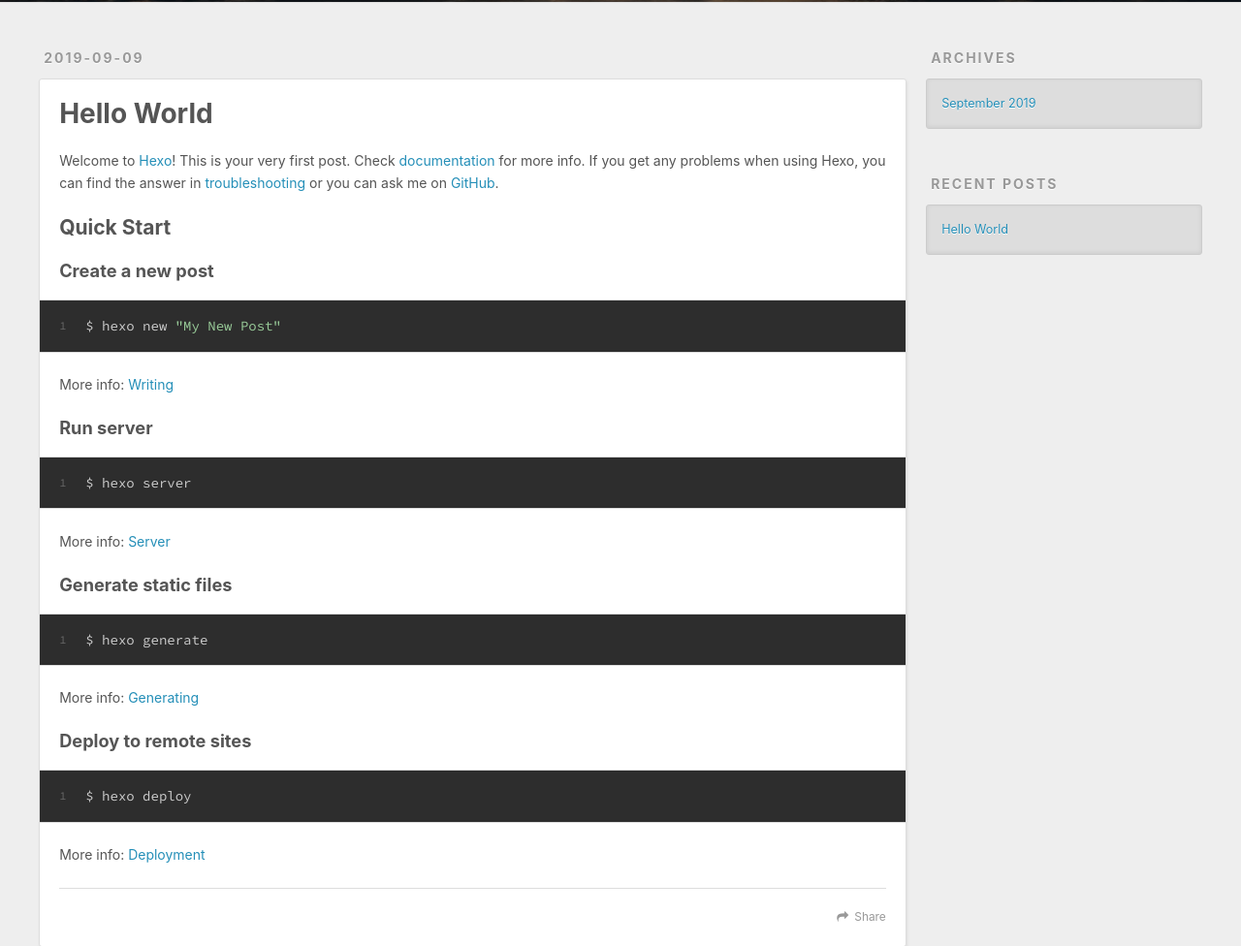
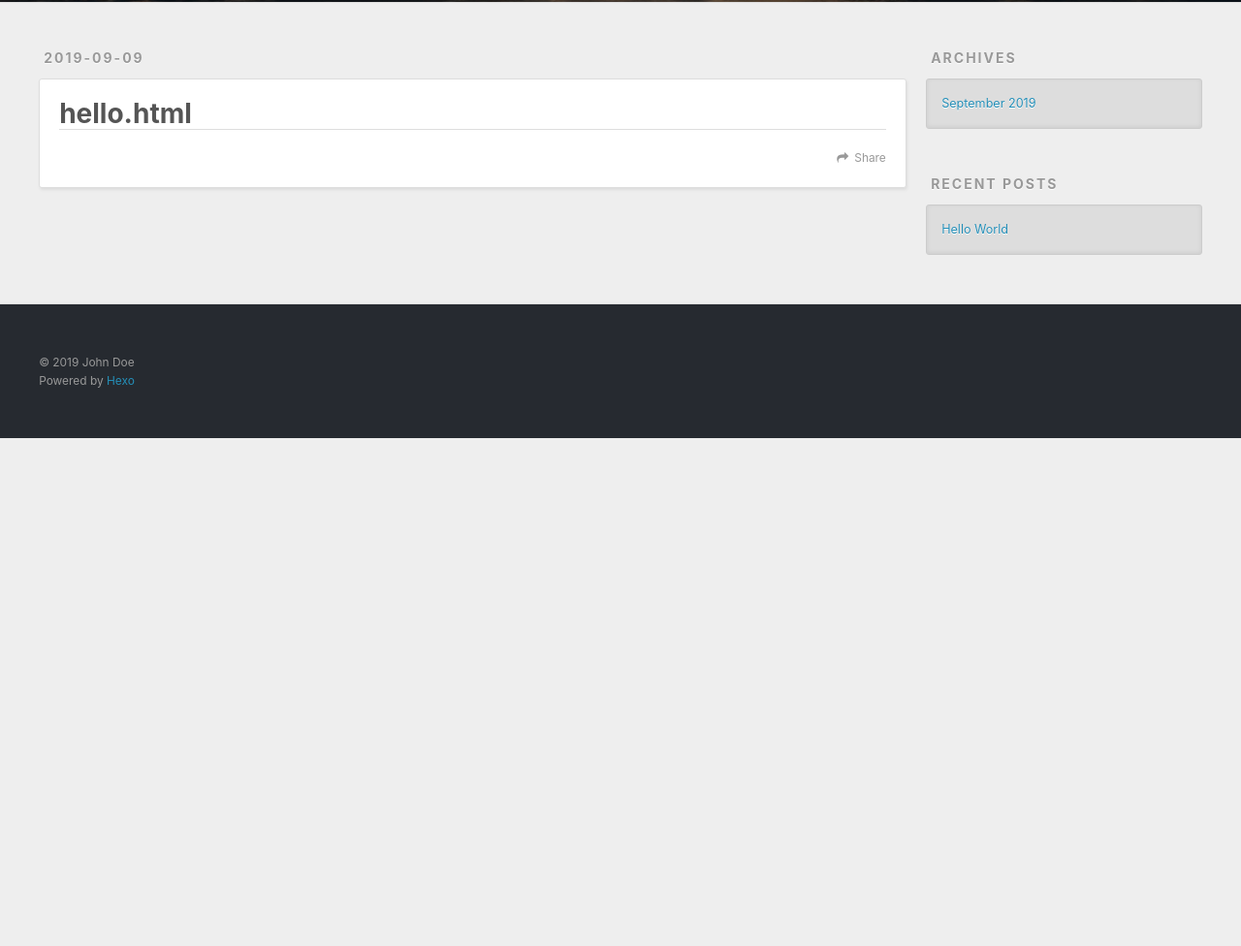
Before and after one commit to more-code123/more-code123.github.io, a plain HTML site: page hello-html/index.html in a window 1280 px wide. Shown: the part 298-1274 px from the top of the page at 97% size. After the commit the page ends 800 px from the top, so only its background shows below. Drawn offline with nearby package versions, Linux system fonts and the light colour scheme.

Commit message:
Site updated: 2019-09-09 21:16:46

```diff
--- a/index.html
+++ b/hello-html/index.html
@@ -5,15 +5,16 @@
 
 
 
-  <title>Hexo</title>
+  <title>hello.html | Hexo</title>
   <meta name="viewport" content="width=device-width, initial-scale=1, maximum-scale=1">
   <meta property="og:type" content="website">
-<meta property="og:title" content="Hexo">
-<meta property="og:url" content="http://yoursite.com/index.html">
+<meta property="og:title" content="hello.html">
+<meta property="og:url" content="http://yoursite.com/hello-html/index.html">
 <meta property="og:site_name" content="Hexo">
 <meta property="og:locale" content="en">
+<meta property="og:updated_time" content="2019-09-09T12:51:03.100Z">
 <meta name="twitter:card" content="summary">
-<meta name="twitter:title" content="Hexo">
+<meta name="twitter:title" content="hello.html">
 
     <link rel="alternate" href="/atom.xml" title="Hexo" type="application/atom+xml">
 
@@ -60,12 +61,10 @@
   </div>
 </header>
       <div class="outer">
-        <section id="main">
-
-    <article id="post-hello-world" class="article article-type-post" itemscope itemprop="blogPost">
+        <section id="main"><article id="page-" class="article article-type-page" itemscope itemprop="blogPost">
   <div class="article-meta">
-    <a href="/2019/09/09/hello-world/" class="article-date">
-  <time datetime="2019-09-09T11:58:32.099Z" itemprop="datePublished">2019-09-09</time>
+    <a href="/hello-html/index.html" class="article-date">
+  <time datetime="2019-09-09T12:51:03.000Z" itemprop="datePublished">2019-09-09</time>
 </a>
 
   </div>
@@ -75,8 +74,8 @@
       <header class="article-header">
 
 
-    <h1 itemprop="name">
-      <a class="article-title" href="/2019/09/09/hello-world/">Hello World</a>
+    <h1 class="article-title" itemprop="name">
+      hello.html
     </h1>
 
 
@@ -84,34 +83,19 @@
 
     <div class="article-entry" itemprop="articleBody">
 
-        <p>Welcome to <a href="https://hexo.io/" target="_blank" rel="noopener">Hexo</a>! This is your very first post. Check <a href="https://hexo.io/docs/" target="_blank" rel="noopener">documentation</a> for more info. If you get any problems when using Hexo, you can find the answer in <a href="https://hexo.io/docs/troubleshooting.html" target="_blank" rel="noopener">troubleshooting</a> or you can ask me on <a href="https://github.com/hexojs/hexo/issues" target="_blank" rel="noopener">GitHub</a>.</p>
-<h2 id="Quick-Start"><a href="#Quick-Start" class="headerlink" title="Quick Start"></a>Quick Start</h2><h3 id="Create-a-new-post"><a href="#Create-a-new-post" class="headerlink" title="Create a new post"></a>Create a new post</h3><figure class="highlight bash"><table><tr><td class="gutter"><pre><span class="line">1</span><br></pre></td><td class="code"><pre><span class="line">$ hexo new <span class="string">"My New Post"</span></span><br></pre></td></tr></table></figure>
-
-<p>More info: <a href="https://hexo.io/docs/writing.html" target="_blank" rel="noopener">Writing</a></p>
-<h3 id="Run-server"><a href="#Run-server" class="headerlink" title="Run server"></a>Run server</h3><figure class="highlight bash"><table><tr><td class="gutter"><pre><span class="line">1</span><br></pre></td><td class="code"><pre><span class="line">$ hexo server</span><br></pre></td></tr></table></figure>
-
-<p>More info: <a href="https://hexo.io/docs/server.html" target="_blank" rel="noopener">Server</a></p>
-<h3 id="Generate-static-files"><a href="#Generate-static-files" class="headerlink" title="Generate static files"></a>Generate static files</h3><figure class="highlight bash"><table><tr><td class="gutter"><pre><span class="line">1</span><br></pre></td><td class="code"><pre><span class="line">$ hexo generate</span><br></pre></td></tr></table></figure>
-
-<p>More info: <a href="https://hexo.io/docs/generating.html" target="_blank" rel="noopener">Generating</a></p>
-<h3 id="Deploy-to-remote-sites"><a href="#Deploy-to-remote-sites" class="headerlink" title="Deploy to remote sites"></a>Deploy to remote sites</h3><figure class="highlight bash"><table><tr><td class="gutter"><pre><span class="line">1</span><br></pre></td><td class="code"><pre><span class="line">$ hexo deploy</span><br></pre></td></tr></table></figure>
-
-<p>More info: <a href="https://hexo.io/docs/deployment.html" target="_blank" rel="noopener">Deployment</a></p>
 
 
     </div>
     <footer class="article-footer">
-      <a data-url="http://yoursite.com/2019/09/09/hello-world/" data-id="ck0cdeh5z0000aotymy9d9pu2" class="article-share-link">Share</a>
+      <a data-url="http://yoursite.com/hello-html/index.html" data-id="ck0cfk1hi00011styv7gcxr59" class="article-share-link">Share</a>
 
 
     </footer>
   </div>
 
-</article>
 
 
-
-
+</article>
 
 </section>
 
```
Also changed, not shown: 2019/09/09/hello-world/index.html (+1 -1 lines).
